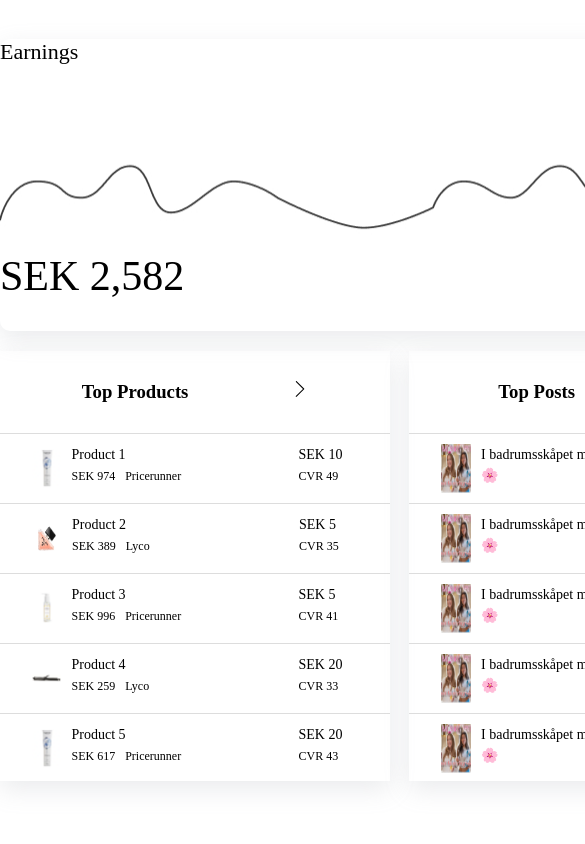
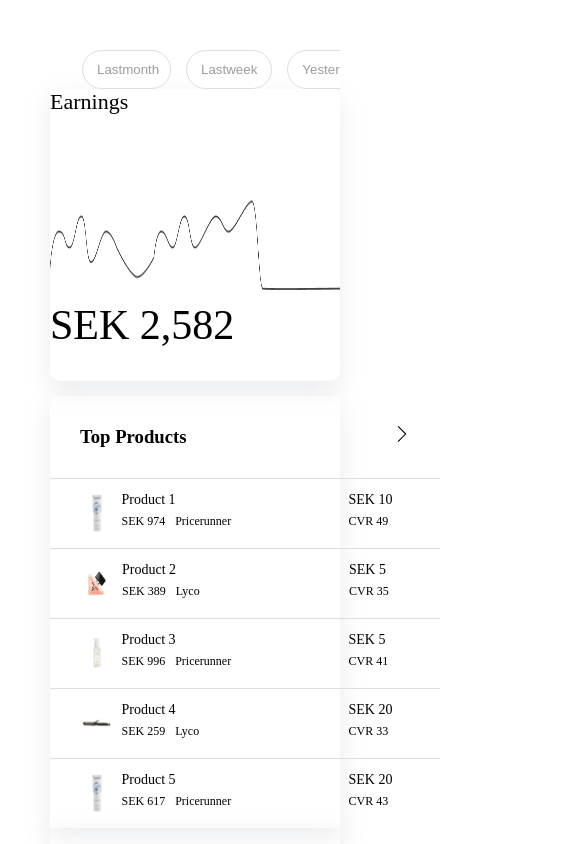
Before and after one commit to Akanksha2596/dashboard-app-nextjs, a Next.js app: page / in a window 390 px wide. Shown: the top 844 px of the page, 585 px wide, since content can reach past the window. Built offline with nearby package versions, Linux system fonts and the light colour scheme.

Commit message:
Updating UI for responsiveness

```diff
--- a/src/components/Card.tsx
+++ /dev/null
@@ -1,14 +0,0 @@
-import styled from "styled-components";
-import React from "react";
-import ProductSingleCard from "./ProductSingleCard";
-import { CardContainer } from "@/styles/card.styles";
-
-const Card = () => {
-  return (
-    <CardContainer>
-      <ProductSingleCard />
-    </CardContainer>
-  );
-};
-
-export default Card;
--- a/src/components/Item.tsx
+++ b/src/components/Item.tsx
@@ -30,7 +30,7 @@ type MyComponentProps = {
 export const Item = (props: MyComponentProps) => {
   return (
     <>
-      <Wrapper className="test">
+      {/* <Wrapper> */}
         <HeadingContainer>
           <h3>{props.HeadingText}</h3>
           <span>
@@ -71,7 +71,7 @@ export const Item = (props: MyComponentProps) => {
             );
           })}
         </ItemWrapper>
-      </Wrapper>
+      {/* </Wrapper> */}
     </>
   );
 };
--- a/src/components/MainContainer.tsx
+++ b/src/components/MainContainer.tsx
@@ -1,7 +1,12 @@
 import React from "react";
 import ButtonFilter from "./ButtonFilter";
-import Card from "./Card";
 import Graph from "./Graph";
+import { Item } from "./Item";
+import topProductData from "../../TopProductsData.json";
+import topPostsData from "../../TopPostsData.json";
+import topStoresData from "../../TopStoresData.json";
+import { RootWrapper } from "@/styles/button.styles";
+import { Column, Columns } from "@/styles/card.styles";
 // import {
 //   Chart as ChartJS,
 //   CategoryScale,
@@ -58,11 +63,21 @@ import Graph from "./Graph";
 // };
 const MainContainer = () => {
   return (
-    <>
+    <RootWrapper>
       <ButtonFilter />
       <Graph />
-      <Card />
-    </>
+      <Columns>
+        <Column size={4}>
+          <Item topProductData={topProductData} HeadingText="Top Products" />
+        </Column>
+        <Column size={4}>
+          <Item topProductData={topPostsData} HeadingText="Top Posts" />
+        </Column>
+        <Column size={4}>
+          <Item topProductData={topStoresData} HeadingText="Top Stores" />
+        </Column>
+      </Columns>
+    </RootWrapper>
   );
 };
 
--- a/src/components/ProductSingleCard.tsx
+++ b/src/components/ProductSingleCard.tsx
@@ -1,17 +1,17 @@
-import styled from "styled-components";
-import React from "react";
-import { Item } from "./Item";
-import topProductData from "../../TopProductsData.json";
-import topPostsData from "../../TopPostsData.json";
-import topStoresData from "../../TopStoresData.json";
+// import styled from "styled-components";
+// import React from "react";
+// import { Item } from "./Item";
+// import topProductData from "../../TopProductsData.json";
+// import topPostsData from "../../TopPostsData.json";
+// import topStoresData from "../../TopStoresData.json";
 
-const ProductSingleCard = () => {
-  return (
-    <>
-      <Item topProductData={topProductData} HeadingText="Top Products" />
-      <Item topProductData={topPostsData} HeadingText="Top Posts" />
-      <Item topProductData={topStoresData} HeadingText="Top Stores" />
-    </>
-  );
-};
-export default ProductSingleCard;
+// const ProductSingleCard = () => {
+//   return (
+//     <>
+//       <Item topProductData={topProductData} HeadingText="Top Products" />
+//       <Item topProductData={topPostsData} HeadingText="Top Posts" />
+//       <Item topProductData={topStoresData} HeadingText="Top Stores" />
+//     </>
+//   );
+// };
+// export default ProductSingleCard;
--- a/src/styles/button.styles.tsx
+++ b/src/styles/button.styles.tsx
@@ -4,11 +4,23 @@ import DatePicker from "react-datepicker";
 export const ButtonContainer = styled.div`
   display: flex;
   flex-direction: row;
-  width: 1208px;
-  height: 39px;
   justify-content: flex-end;
   padding-left: 32px;
   gap: 5px;
+  flex-wrap: nowrap;
+  overflow-x: auto;
+
+  @media (max-width: 992px) {
+    justify-content: flex-start;
+  }
+
+  @media (max-width: 768px) {
+    justify-content: flex-start;
+  }
+
+  @media (max-width: 576px) {
+    justify-content: flex-start;
+  }
 `;
 
 export const Button = styled.button`
@@ -22,10 +34,12 @@ export const Button = styled.button`
   border-radius: 20px;
   border: 1px solid #dddddd;
   color: #9d9d9d;
-  gap: 5px;
   background-color: white;
+  white-space: nowrap;
 
   &:hover {
+    border: 1px solid black;
+    color: black;
     opacity: 0.8;
     transform: scale(0.98);
   }
@@ -58,3 +72,8 @@ export const ButtonText = styled.text`
   letter-spacing: 0em;
   text-align: left;
 `;
+
+export const RootWrapper = styled.div`
+  margin: 50px;
+  // outline: solid 1px black;
+`;
--- a/src/styles/card.styles.tsx
+++ b/src/styles/card.styles.tsx
@@ -1,20 +1,23 @@
 import styled from "styled-components";
 
-export const CardContainer = styled.div`
-  display: flex;
-  width: 1208px;
-  height: 440px;
-  gap: 19px;
-  // border: 1px solid pink;
-  margin-top: 10px;
-`;
+type ColumnProps = {
+  size?: number;
+  sizeSm?: number;
+  sizeMd?: number;
+  sizeLg?: number;
+  sizeXl?: number;
+  flex?: string;
+  flexDirection?: string;
+  marginTop?: number;
+  marginLeft?: number;
+};
 
 export const HeadingContainer = styled.div`
   display: flex;
   justify-content: space-around;
   width: 390px;
   padding: 0px, 32px, 0px, 32px;
-  justify: space-between;
+  justify-content: space-between;
   border-bottom: 0.8px solid rgba(221, 221, 221, 1);
   padding: 30px;
 `;
@@ -40,3 +43,62 @@ export const Wrapper = styled.div`
   box-shadow: rgba(149, 157, 165, 0.2) 0px 8px 24px;
   margin-top: 10px;
 `;
+
+export const Columns = styled.div`
+  height: 100%;
+  width: 100%;
+  display: flex;
+
+  @media (max-width: 1200px) {
+    display: flex;
+    flex-direction: column;
+    padding: 5% 0 5% 0;
+  }
+
+  @media (max-width: 992px) {
+    display: flex;
+    flex-direction: column;
+    padding: 5% 0 5% 0;
+  }
+
+  @media (max-width: 768px) {
+    display: flex;
+    flex-direction: column;
+    padding: 5% 0 5% 0;
+  }
+
+  @media (max-width: 576px) {
+    display: flex;
+    flex-direction: column;
+    padding: 5% 0 5% 0;
+  }
+`;
+
+export const Column = styled.div<ColumnProps>`
+  flex: ${({ size }) => size};
+  flex-direction: ${({ flexDirection }) => flexDirection};
+  margin-top: ${({ marginTop }) => marginTop + `px`};
+  margin-left: ${({ marginLeft }) => marginLeft + `px`};
+  box-shadow: rgba(149, 157, 165, 0.2) 0px 8px 24px;
+  height: 50vh;
+
+  @media (max-width: 576px) {
+    flex: ${({ sizeSm }) => sizeSm};
+    border-radius: 0px;
+  }
+
+  @media (max-width: 768px) {
+    flex: ${({ sizeMd }) => sizeMd};
+    border-radius: 0px;
+  }
+
+  @media (max-width: 992px) {
+    flex: ${({ sizeLg }) => sizeLg};
+    border-radius: 0px;
+  }
+
+  @media (max-width: 1200px) {
+    flex: ${({ sizeXl }) => sizeXl};
+    border-radius: 0px;
+  }
+`;
--- a/src/styles/graph.styles.tsx
+++ b/src/styles/graph.styles.tsx
@@ -1,19 +1,16 @@
 import styled from "styled-components";
 
 export const GraphContainer = styled.div`
-  width: 1208px;
   height: 292px;
   display: flex;
   flex-direction: column;
   border-radius: 10px;
   gap: 10px;
-  // border: 1px solid pink;
   box-shadow: rgba(149, 157, 165, 0.2) 0px 8px 24px;
   margin: auto;
 `;
 
 export const GraphHeading = styled.h3`
-  width: 1208px;
   height: 86px;
   padding: 32px, 32px, 28px, 32px;
   gap: 16px;
@@ -26,14 +23,12 @@ export const GraphHeading = styled.h3`
 `;
 
 export const GraphImage = styled.img`
-  width: 1208px;
   height: 108px;
   gap: 10px;
 `;
 
 export const GraphReading = styled.h1`
   display: flex;
-  width: 1208px;
   height: 82px;
   padding: 0px, 32px, 32px, 32px;
   gap: 16px;
--- a/src/styles/item.styles.tsx
+++ b/src/styles/item.styles.tsx
@@ -3,16 +3,14 @@ import styled from "styled-components";
 
 export const ItemContainer = styled.div`
   height: 70px;
-  width: 390px;
   padding: 10px 32px;
   border-bottom: 0.8px solid rgba(221, 221, 221, 1);
 `;
 
 export const SingleItem = styled.div`
-display:flex;
-height 49.17px;
-width: 326px;
-gap:10px;
+  display: flex;
+  height: 49.17px;
+  gap: 10px;
 `;
 
 export const ProductImage = styled.img`
```
